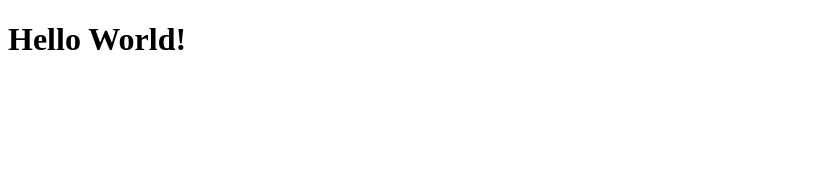
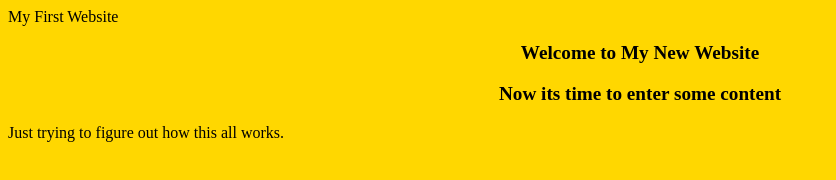
Before and after one commit to gisellec60/my-first-website, a plain HTML site: page index.html in a window 1280 px wide. Shown: the whole page, without its empty margins (0-836 px from the left). Drawn offline with Linux system fonts and the light colour scheme.

Commit message:
add sytel.css, connect to index.html

```diff
--- a/index.html
+++ b/index.html
@@ -1,9 +1,12 @@
 <!DOCTYPE html>
 <html lang="en">
   <head>
+    <link rel="stylesheet" href="style.css"
     <title>My First Website</title>
   </head>
   <body>
-    <h1>Hello World!</h1>
+    <h2>Welcome to My New Website</h2>
+    <h3> Now its time to enter some content</h3>
+    <p>Just trying to figure out how this all works.</p>
   </body>
 </html>
--- /dev/null
+++ b/style.css
@@ -0,0 +1,17 @@
+body {
+  background: gold;
+}
+h2 {
+    text-align: center;
+    font-size:larger ;
+    font-weight:bolder
+}
+h3 {
+    text-align: center;
+    font-size:larger ;
+    font-weight:bolder
+}
+title {
+    text-align:center;
+    font-size:xx-large
+}
```
